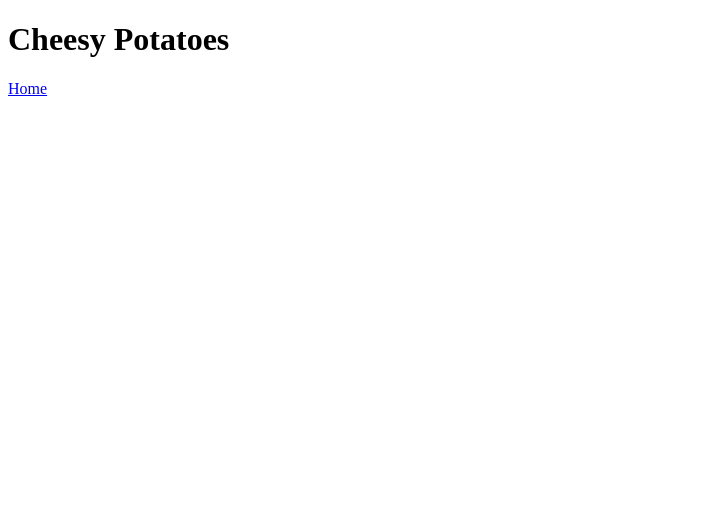
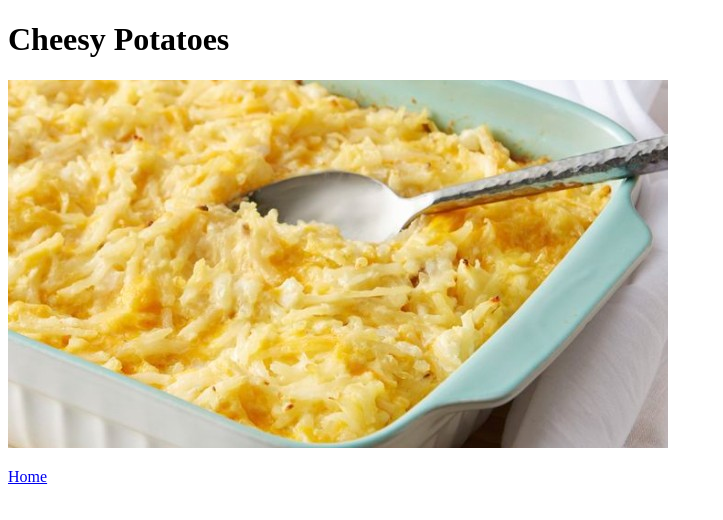
Before and after one commit to Liquid-Tension-Experiment/odin-recipes, a plain HTML site: page recipes/cheesypotatoes.html in a window 1280 px wide. Shown: the whole page, without its empty margins (0-723 px from the left). Drawn offline with Linux system fonts and the light colour scheme.

Commit message:
Add images to pages

```diff
--- a/recipes/cheesypotatoes.html
+++ b/recipes/cheesypotatoes.html
@@ -7,6 +7,7 @@
 </head>
 <body>
     <h1>Cheesy Potatoes</h1>
-    <a href="../index.html">Home</a>
+    <img src="../img/potatoes.jpg">
+    <p><a href="../index.html">Home</a></p>
 </body>
 </html>
```
Also changed, not shown: recipes/bbqchicken.html (+2 -1 lines), recipes/primerib.html (+2 -1 lines), img/chicken.jpg (added), img/potatoes.jpg (added), img/primerib.jpg (added).
